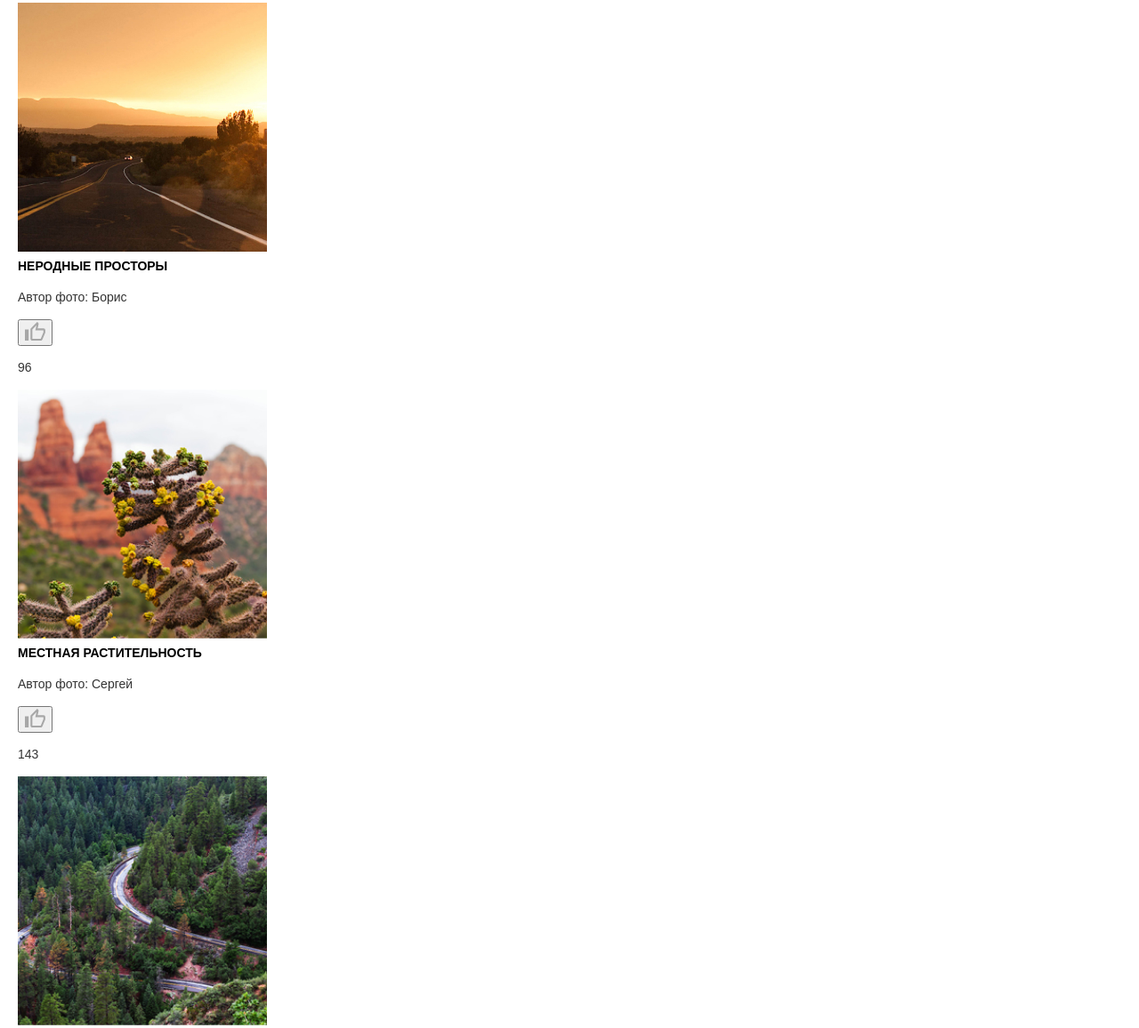
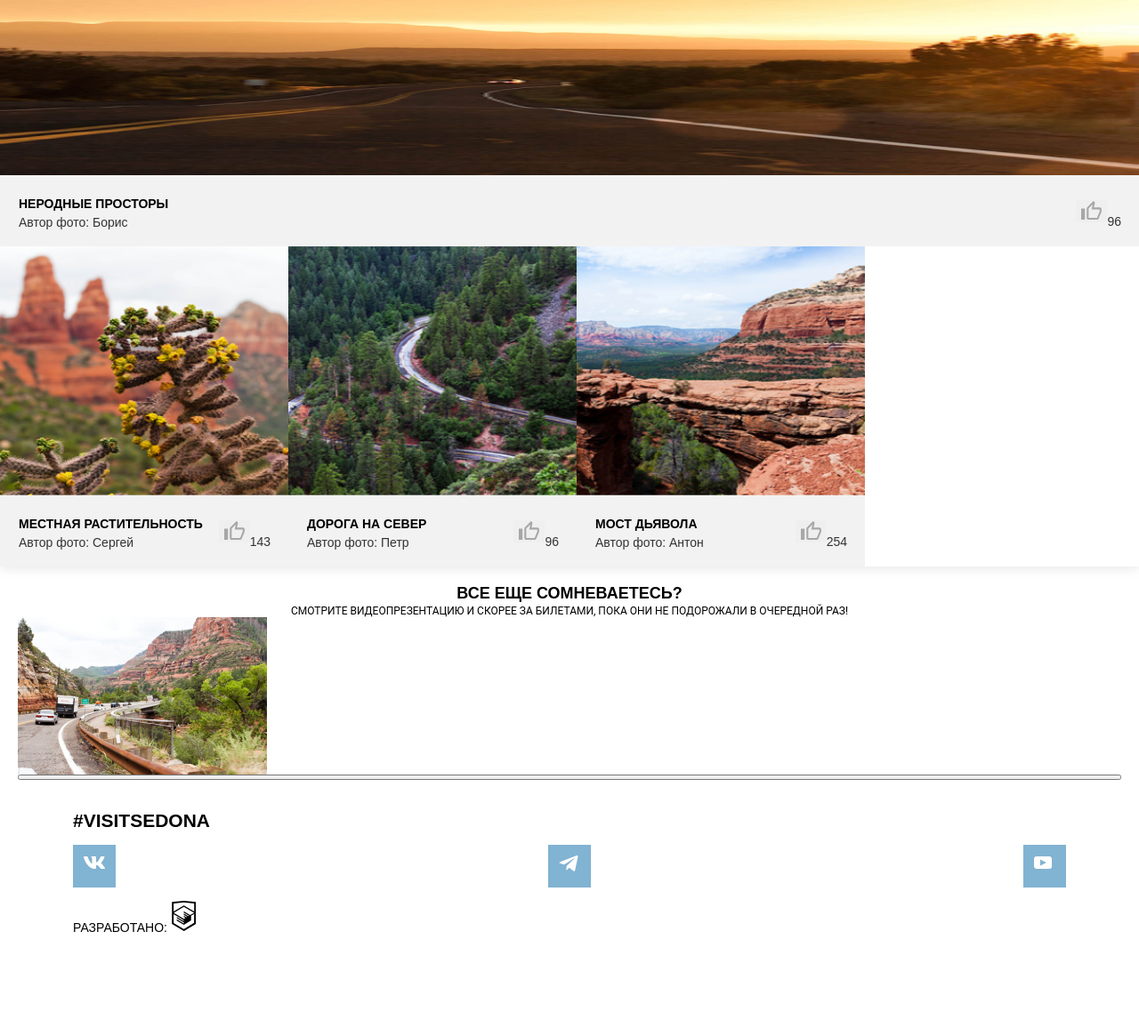
Before and after one commit to nikitarsh/2259169-sedona-28, a website: page source/catalog.html in a window 1280 px wide. Shown: the part 577-1733 px from the top of the page at 89% size. After the commit the page ends 1689 px from the top, so only its background shows below. Drawn offline with nearby package versions, Linux system fonts and the light colour scheme; files that its build step writes are made by us from their sources; a web font is replaced by a local one.

Commit message:
add flex for the gallery.less

```diff
--- a/source/catalog.html
+++ b/source/catalog.html
@@ -54,20 +54,21 @@
       </section>
       <section class="gallery">
         <div class="gallery__intro">
-          <h2 class="gallery__title">Фото и видео</h2>
+          <h2 class="gallery__header">Фото и видео</h2>
           <p class="gallery__description">Не можете решиться на путешествие из-за курса? Фотографии помогут вам забыть о
             политике и экономике.</p>
         </div>
-        <div class="gallery__card gallery__card--wrapper">
           <ul class="gallery__list">
-            <li class="gallery__item photo">
-              <img class="photo__image" src="/img/catalog/photo-1-mobile.jpg" alt="Пейзаж заката солнца вдоль дороги."
+            <li class="gallery__item">
+              <img class="gallery__image" src="/img/catalog/photo-1-mobile.jpg" alt="Пейзаж заката солнца вдоль дороги."
                 width="280" height="280">
-              <div class="photo__wrapper">
-                <p class="photo__title">Неродные просторы</p>
-                <p class="photo__author">Автор фото: Борис</p>
+                <div class="gallery__card--wrapper">
+                  <div class="gallery__text--wrapper">
+                    <p class="gallery__title">Неродные просторы</p>
+                    <p class="gallery__author">Автор фото: Борис</p>
                   </div>
-              <button class="photo__button" type="button">
+                  <div class="gallery__button--wrapper">
+                    <button class="gallery__button" type="button">
                       <svg xmlns="http://www.w3.org/2000/svg" width="23" height="21" fill="none" viewBox="0 0 23 21">
                         <path fill="#000"
                           d="m12.96 3.78-.62 3.05-.63 2.62h9.09v2.2l-3.03 7.25h-9.4V8.4l4.6-4.62ZM2.1 10.5v8.4-8.4ZM13.8 0 6.9 6.93c-.42.32-.63.84-.63 1.47v10.5c0 1.16.94 2.1 2.1 2.1h9.4c.84 0 1.57-.52 1.88-1.26l3.14-7.45c.1-.21.1-.53.1-.74v-2.1H23a2.1 2.1 0 0 0-2.1-2.1h-6.58l1.05-4.83v-.31c0-.43-.21-.84-.42-1.16L13.8 0ZM4.18 8.4H0V21h4.18V8.4Z"
@@ -76,13 +77,19 @@
                       <span class="visually-hidden">Лайк</span>
                     </button>
                     <p class="photo__likes">96</p>
+                  </div>
+                </div>
             </li>
-            <li class="gallery__item photo">
-              <img class="photo__image" src="img/catalog/photo-2-mobile.png"
+            <li class="gallery__item">
+              <img class="gallery__image" src="img/catalog/photo-2-mobile.png"
                 alt="Фотография дикорастущего кактуса в горах." width="280" height="280">
-              <p class="photo__title">Местная растительность</p>
-              <p class="photo__author">Автор фото: Сергей</p>
-              <button class="photo__button" type="button">
+                <div class="gallery__card--wrapper">
+                  <div class="gallery__text--wrapper">
+                    <p class="gallery__title">Местная растительность</p>
+                    <p class="gallery__author">Автор фото: Сергей</p>
+                  </div>
+                  <div class="gallery__button--wrapper">
+                    <button class="gallery__button" type="button">
                       <svg xmlns="http://www.w3.org/2000/svg" width="23" height="21" fill="none" viewBox="0 0 23 21">
                        <path fill="#000"
                          d="m12.96 3.78-.62 3.05-.63 2.62h9.09v2.2l-3.03 7.25h-9.4V8.4l4.6-4.62ZM2.1 10.5v8.4-8.4ZM13.8 0 6.9 6.93c-.42.32-.63.84-.63 1.47v10.5c0 1.16.94 2.1 2.1 2.1h9.4c.84 0 1.57-.52 1.88-1.26l3.14-7.45c.1-.21.1-.53.1-.74v-2.1H23a2.1 2.1 0 0 0-2.1-2.1h-6.58l1.05-4.83v-.31c0-.43-.21-.84-.42-1.16L13.8 0ZM4.18 8.4H0V21h4.18V8.4Z"
@@ -90,14 +97,20 @@
                       </svg>
                       <span class="visually-hidden">Лайк</span>
                     </button>
-              <p class="photo__likes">143</p>
+                    <p class="gallery__likes">143</p>
+                  </div>
+                </div>
             </li>
-            <li class="gallery__item photo">
-              <img class="photo__image" src="/img/catalog/photo-3-mobile.png"
+            <li class="gallery__item">
+              <img class="gallery__image" src="/img/catalog/photo-3-mobile.png"
                 alt="Пейзах горной дороги усыпанной зелеными деревьями." width="280" height="280">
-              <p class="photo__title">Дорога на север</p>
-              <p class="photo__author">Автор фото: Петр</p>
-              <button class="photo__button" type="button">
+                <div class="gallery__card--wrapper">
+                  <div class="gallery__text--wrapper">
+                    <p class="gallery__title">Дорога на север</p>
+                    <p class="gallery__author">Автор фото: Петр</p>
+                  </div>
+                  <div class="gallery__button--wrapper">
+                    <button class="gallery__button" type="button">
                       <svg xmlns="http://www.w3.org/2000/svg" width="23" height="21" fill="none" viewBox="0 0 23 21">
                         <path fill="#000"
                           d="m12.96 3.78-.62 3.05-.63 2.62h9.09v2.2l-3.03 7.25h-9.4V8.4l4.6-4.62ZM2.1 10.5v8.4-8.4ZM13.8 0 6.9 6.93c-.42.32-.63.84-.63 1.47v10.5c0 1.16.94 2.1 2.1 2.1h9.4c.84 0 1.57-.52 1.88-1.26l3.14-7.45c.1-.21.1-.53.1-.74v-2.1H23a2.1 2.1 0 0 0-2.1-2.1h-6.58l1.05-4.83v-.31c0-.43-.21-.84-.42-1.16L13.8 0ZM4.18 8.4H0V21h4.18V8.4Z"
@@ -106,13 +119,19 @@
                       <span class="visually-hidden">Лайк</span>
                     </button>
                     <p class="photo__likes">96</p>
+                  </div>
+                </div>
             </li>
-            <li class="gallery__item photo">
-              <img class="photo__image" src="/img/catalog/photo-4-mobile.png" alt="Вид на мост дьявола в каньоне."
+            <li class="gallery__item">
+              <img class="gallery__image" src="/img/catalog/photo-4-mobile.png" alt="Вид на мост дьявола в каньоне."
                 width="280" height="280">
-              <p class="photo__title">Мост дьявола</p>
-              <p class="photo__author">Автор фото: Антон</p>
-              <button class="photo__button" type="button">
+                <div class="gallery__card--wrapper">
+                  <div class="gallery__text--wrapper">
+                    <p class="gallery__title">Мост дьявола</p>
+                    <p class="gallery__author">Автор фото: Антон</p>
+                  </div>
+                  <div class="gallery__button--wrapper">
+                    <button class="gallery__button" type="button">
                       <svg xmlns="http://www.w3.org/2000/svg" width="23" height="21" fill="none" viewBox="0 0 23 21">
                         <path fill="#000"
                           d="m12.96 3.78-.62 3.05-.63 2.62h9.09v2.2l-3.03 7.25h-9.4V8.4l4.6-4.62ZM2.1 10.5v8.4-8.4ZM13.8 0 6.9 6.93c-.42.32-.63.84-.63 1.47v10.5c0 1.16.94 2.1 2.1 2.1h9.4c.84 0 1.57-.52 1.88-1.26l3.14-7.45c.1-.21.1-.53.1-.74v-2.1H23a2.1 2.1 0 0 0-2.1-2.1h-6.58l1.05-4.83v-.31c0-.43-.21-.84-.42-1.16L13.8 0ZM4.18 8.4H0V21h4.18V8.4Z"
@@ -121,8 +140,8 @@
                       <span class="visually-hidden">Лайк</span>
                     </button>
                     <p class="photo__likes">254</p>
-            </li>
-          </ul>
+                  </div>
+                </div>
         </div>
       </section>
       <section class="more-interesting">
--- a/source/less/blocks/advantages-list.less
+++ b/source/less/blocks/advantages-list.less
@@ -114,12 +114,10 @@
   background-repeat: no-repeat;
 
   @media (min-width: @tablet-width) {
-    width: 256px;
     min-height: 256px;
   }
 
   @media (min-width: @desktop-width) {
-    width: 400px;
     min-height: 256px;
   }
 }
@@ -130,12 +128,10 @@
   background-repeat: no-repeat;
 
   @media (min-width: @tablet-width) {
-    width: 256px;
     min-height: 256px;
   }
 
   @media (min-width: @desktop-width) {
-    width: 400px;
     min-height: 256px;
   }
 }
--- a/source/less/blocks/gallery.less
+++ b/source/less/blocks/gallery.less
@@ -1,9 +1,49 @@
+.gallery {
+  @media (min-width: @tablet-width) {
+    padding: 66px 60px 0 60px;
+  }
+
+  @media (min-width: @desktop-width) {
+    padding: 0;
+  }
+}
+
 .gallery__intro {
   padding: 37px 20px 25px 20px;
   margin: 0;
+
+  @media (min-width: @tablet-width) {
+    padding: 0 95px 58px 95px;
+  }
+
+  @media (min-width: @desktop-width) {
+    padding: 0;
+  }
 }
 
 .gallery__title {
+  line-height: 21px;
+  font-weight: 700;
+  text-transform: uppercase;
+  color: #000000;
+  margin: 0;
+}
+
+.gallery__author {
+  margin: 0;
+}
+
+.gallery__image {
+  @media (min-width: @tablet-width) {
+    width: 100%;
+  }
+
+  @media (min-width: @desktop-width) {
+    width: 100%;
+  }
+}
+
+.gallery__header {
   margin: 0;
   font-size: 18px;
   line-height: 26px;
@@ -25,6 +65,73 @@
 
 .gallery__list {
   list-style: none;
-  padding: 24px 20px 14px 20px;
+  padding: 0;
   margin: 0;
+  display: flex;
+  flex-direction: column;
+  align-items: center;
+
+  @media (min-width: @tablet-width) {
+    flex-direction: row;
+    flex-wrap: wrap;
+  }
 }
+
+.gallery__card--wrapper {
+  @media (min-width: @tablet-width) {
+    display: flex;
+    justify-content: space-between;
+    background-color: @input-color;
+    height: 80px;
+  }
+
+  @media (min-width: @desktop-width) {
+    display: flex;
+    justify-content: space-between;
+  }
+}
+
+.gallery__text--wrapper {
+  @media (min-width: @tablet-width) {
+    padding: 22px 0 15px 20px;
+  }
+
+  @media (min-width: @desktop-width) {
+    padding: 22px 0 15px 21px;
+  }
+}
+
+.gallery__button--wrapper {
+  @media (min-width: @tablet-width) {
+    display: flex;
+    flex-direction: row;
+    padding: 28px 20px 27px 0;
+  }
+}
+
+.gallery__button {
+  border: none;
+}
+
+.gallery__item {
+  @media (min-width: @tablet-width) {
+    display: flex;
+    flex-direction: column;
+    min-width: 324px;
+    flex-wrap: wrap;
+  }
+}
+
+.gallery__item:first-child {
+  @media (min-width: @tablet-width) {
+    display: flex;
+    flex-direction: column;
+    width: 100%;
+  }
+
+  @media (min-width: @desktop-width) {
+    display: flex;
+    flex-direction: column;
+    width: 100%;
+  }
+}
--- a/source/less/blocks/more-interesting.less
+++ b/source/less/blocks/more-interesting.less
@@ -1,6 +1,17 @@
 .more-interesting {
   padding: 17px 20px 0 20px;
   margin: 0;
+  @media (min-width: @tablet-width) {
+    display: flex;
+    flex-direction: column;
+    width: 100%;
+  }
+
+  @media (min-width: @desktop-width) {
+    display: flex;
+    flex-direction: column;
+    width: 100%;
+  }
 }
 
 .more-interesting__title {
--- a/source/less/blocks/photo.less
+++ /dev/null
@@ -1,7 +0,0 @@
-.photo__title {
-  line-height: 21px;
-  font-weight: 700;
-  text-transform: uppercase;
-  color: #000000;
-  margin: 0;
-}
--- a/source/less/style.less
+++ b/source/less/style.less
@@ -34,4 +34,3 @@
 @import "blocks/visited.less";
 @import "blocks/visited-form.less";
 @import "blocks/user-feedback.less";
-@import "blocks/photo.less";
```
Lines whose indentation alone changed are shown as unchanged.
